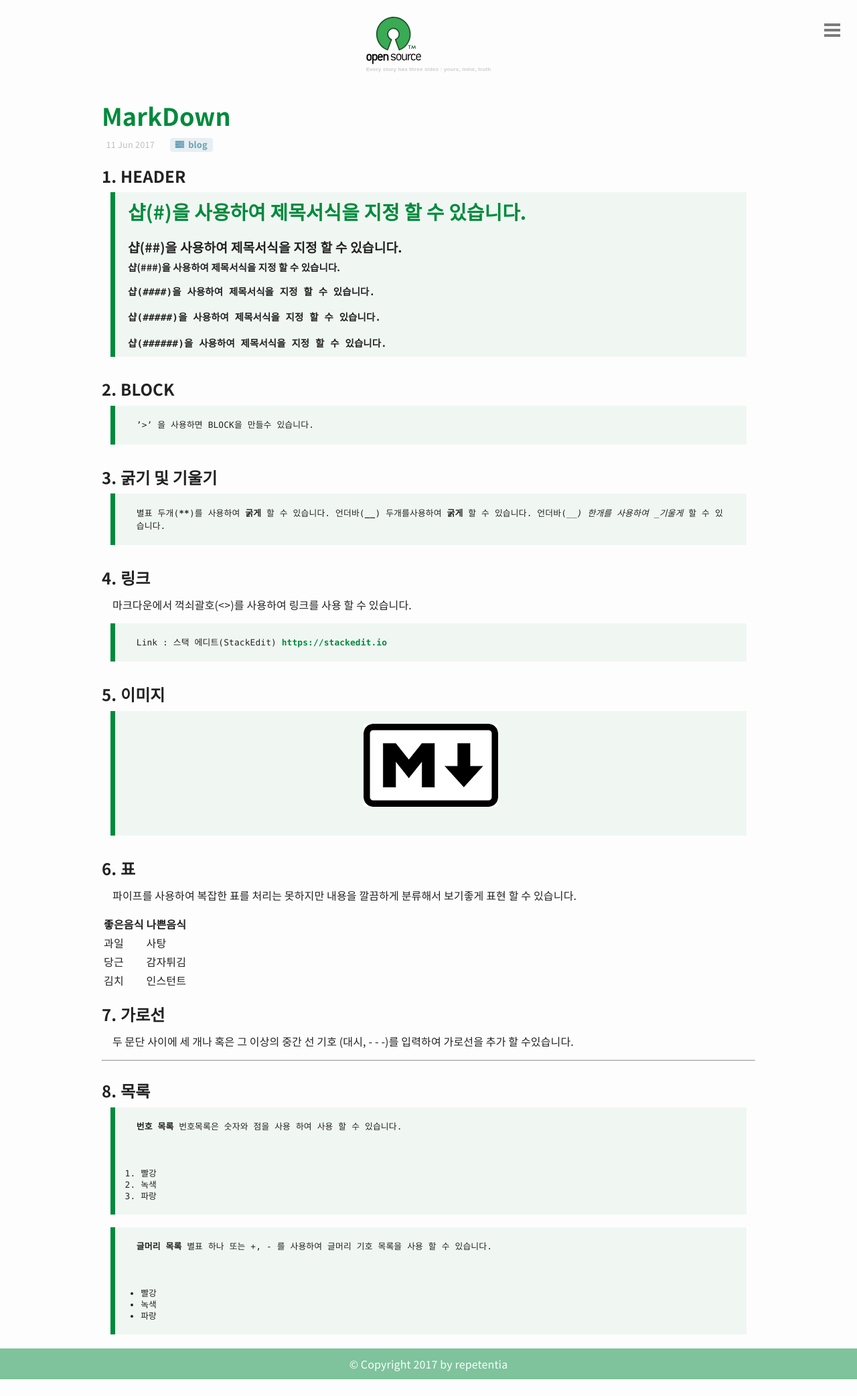
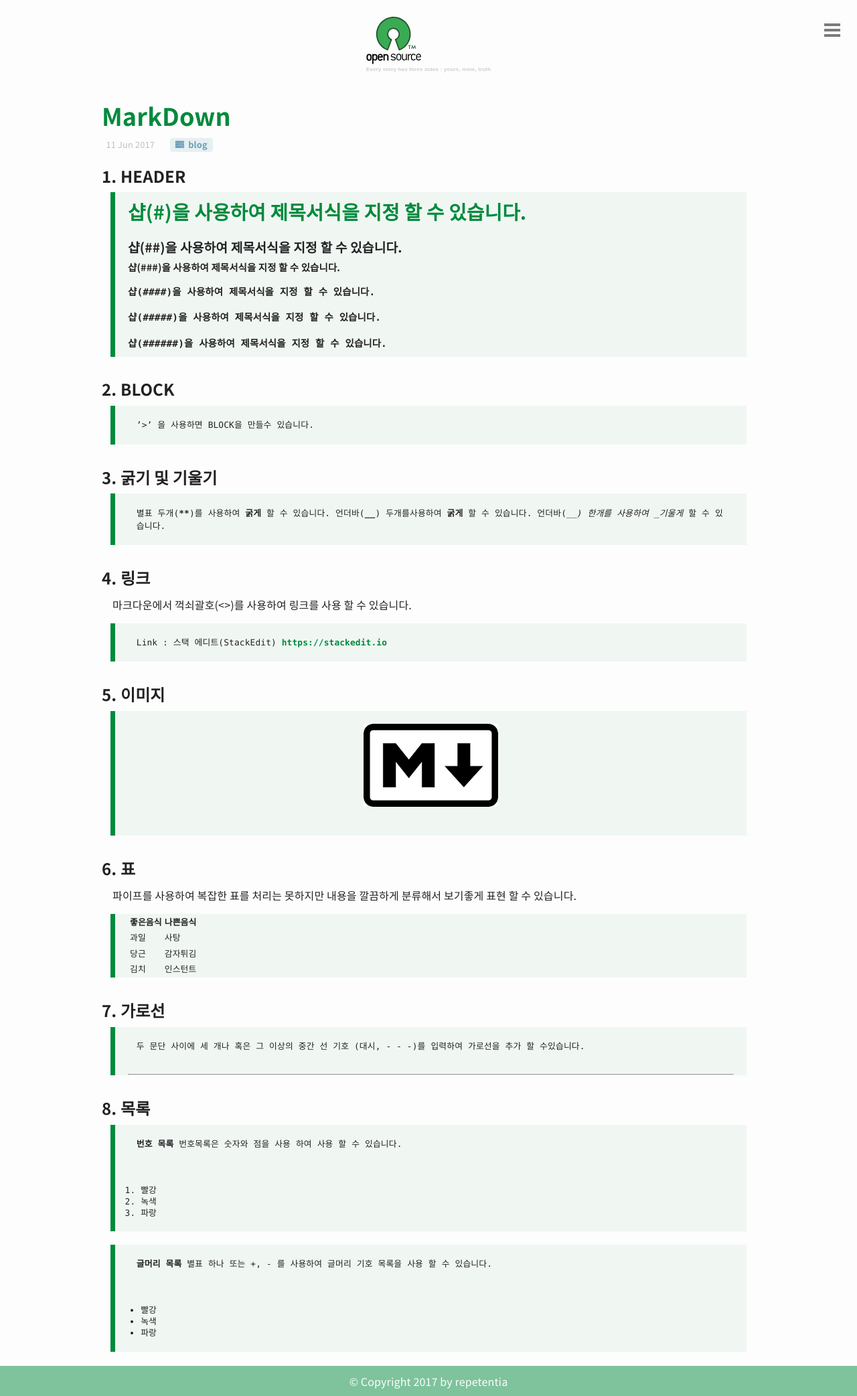
Before and after one commit to bbassa/bbassa.github.io, a Jekyll site: the page built from _posts/2017-06-11-markdown.md, in a window 1280 px wide. Shown: the whole page at 67% size. Built offline with Jekyll 4.4.1, drawn with Linux system fonts in a browser that asks for light colours; before the commit the page ends 2060 px from its top, so only the background shows below that.

Commit message:
moarkdown

```diff
--- a/_posts/2017-06-11-markdown.md
+++ b/_posts/2017-06-11-markdown.md
@@ -32,30 +32,30 @@ category: blog
 
 파이프를 사용하여 복잡한 표를 처리는 못하지만 내용을 깔끔하게 분류해서 보기좋게 표현 할 수 있습니다.
 
-좋은음식 | 나쁜음식
----|---
-과일|사탕
----|---
-당근|감자튀김
----|---
-김치|인스턴트
----|---
+> 좋은음식 | 나쁜음식
+> ---|---
+> 과일|사탕
+> ---|---
+> 당근|감자튀김
+> ---|---
+> 김치|인스턴트
+> ---|---
 
 ## __7. 가로선__
 
-두 문단 사이에 세 개나 혹은 그 이상의 중간 선 기호 (대시, - - -)를 입력하여 가로선을 추가 할 수있습니다.
-- ---
+> 두 문단 사이에 세 개나 혹은 그 이상의 중간 선 기호 (대시, - - -)를 입력하여 가로선을 추가 할 수있습니다.
+> - ---
 
 ## __8. 목록__
 
 > **번호 목록**
->번호목록은  숫자와 점을 사용 하여 사용 할 수 있습니다.
+> 번호목록은  숫자와 점을 사용 하여 사용 할 수 있습니다.
 > 1. 빨강
 > 2. 녹색
 > 3. 파랑
 
 > **글머리 목록**
->별표 하나 또는 +, - 를 사용하여 글머리 기호 목록을 사용 할 수 있습니다.
+> 별표 하나 또는 +, - 를 사용하여 글머리 기호 목록을 사용 할 수 있습니다.
 > * 빨강
 > * 녹색
 > * 파랑
```
